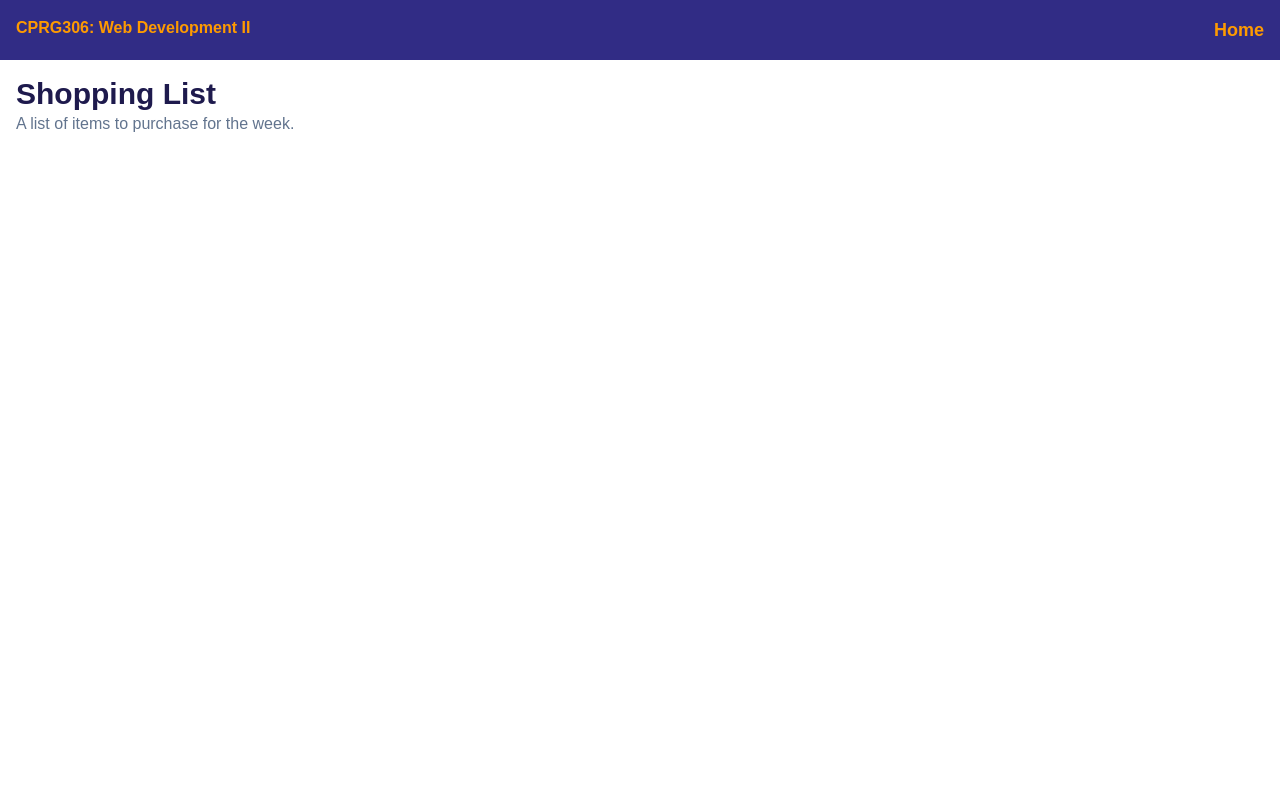
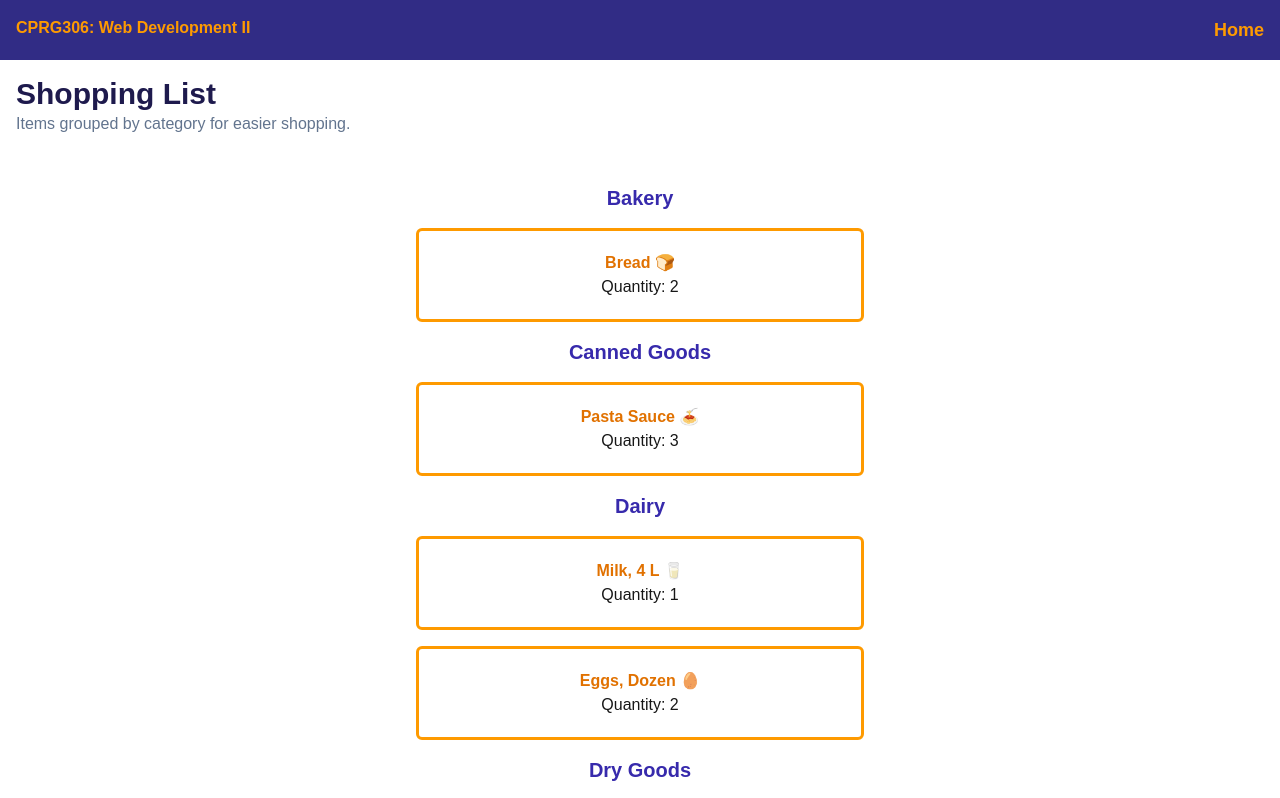
Before and after one commit to jenna-hackett/cprg306-assignments, a Next.js app: page /week-4 in a window 1280 px wide. Shown: the top 798 px of the page. Built offline with nearby package versions, Linux system fonts and the light colour scheme.

Commit message:
Week 4 completed. Sorting list and displaying by category.
deleted all signage/versioning from the tops of files.

```diff
--- a/app/components/LinkInformation.js
+++ b/app/components/LinkInformation.js
@@ -1,8 +1,3 @@
-/*
-Component: LinkInformation.js
-Author: Jenna Hackett
-Versions: Jan. 27, 2026
-*/
 
 export const linkInfo = [
     {
--- a/app/components/PageHeader.js
+++ b/app/components/PageHeader.js
@@ -1,8 +1,3 @@
-/*
-Component: PageHeader.js
-Author: Jenna Hackett
-Version: Jan. 27, 2026
-*/
 
 export default function PageHeader({ title, description }) {
   return (
--- a/app/components/PageLinks.js
+++ b/app/components/PageLinks.js
@@ -1,8 +1,3 @@
-/*
-Component: PageLinks.js
-Author: Jenna Hackett
-Version: Jan. 27, 2026
-*/
 
 import Link from "next/link";
 
--- a/app/components/SiteHeader.js
+++ b/app/components/SiteHeader.js
@@ -1,8 +1,3 @@
-/*
-Component: SiteHeader.js
-Author: Jenna Hackett
-Version: Jan. 27, 2026
-*/
 
 import { linkInfo } from "./LinkInformation";
 import PageLinks from "./PageLinks";
--- a/app/week-2/StudentInfo.js
+++ b/app/week-2/StudentInfo.js
@@ -1,8 +1,3 @@
-/*
-Component: StudentInfo.js
-Author: Jenna Hackett
-Version: Jan. 27, 2026
- */
 
 import PageLinks from "../components/PageLinks";
 import { linkInfo } from "../components/LinkInformation";
--- a/app/week-2/page.js
+++ b/app/week-2/page.js
@@ -1,8 +1,3 @@
-/*
-app/week-2/page.js
-Author: Jenna Hackett
-Versions: Jan. 27, 2026
- */
 
 import StudentInfo from "./StudentInfo";
 import SiteHeader from "../components/SiteHeader";
--- a/app/week-3/GroceryItem.js
+++ b/app/week-3/GroceryItem.js
@@ -1,8 +1,3 @@
-/*
-Component: Grocery Item.js
-Author: Jenna Hackett
-Versions: Jan. 27, 2026
- */
 
 export default function Item({name, quantity, category}) {
   return (
--- a/app/week-3/GroceryItemList.js
+++ b/app/week-3/GroceryItemList.js
@@ -1,7 +1,3 @@
-/*
-Author: Jenna Hackett
-Version: Jan. 23, 2026
- */
 
 import Item from "./GroceryItem";
 
--- a/app/week-3/page.js
+++ b/app/week-3/page.js
@@ -1,8 +1,3 @@
-/*
-.\week-3\page.js
-Author: Jenna Hackett
-Version: Jan. 27, 2026
- */
 
 import GroceryItemList from "./GroceryItemList";
 import SiteHeader from "../components/SiteHeader";
--- a/app/week-4/item-list.js
+++ b/app/week-4/item-list.js
@@ -1,10 +1,39 @@
-/*
-Component: item-list.js
-Author: Jenna Hackett
-Version: Jan. 29, 2026
-*/
+
+import items from './items.json';
+import Item from './item.js';
+
 
 export default function ItemList() {
-  const items = [
-  ];
+  // Sort the items by category
+  const sortedItems = [...items].sort((a, b) =>
+    a.category.localeCompare(b.category)
+  );
+
+  return (
+    <main className="p-4 text-center">
+
+      {sortedItems.map((item, index) => {
+        // Show category header if it's the first item OR if the category is different from the previous one
+        const isFirstOfCategory = index === 0 || item.category !== sortedItems[index - 1].category;
+
+        return (
+          <div key={item.id}>
+            {/* Render the category title when it's the first of its kind */}
+            {isFirstOfCategory && (
+              <h2 className="text-xl font-bold text-indigo-800 capitalize mt-4 mb-4">
+                {item.category}
+              </h2>
+            )}
+
+            {/* Render the Item component */}
+            <Item
+              name={item.name}
+              quantity={item.quantity}
+              category={item.category}
+            />
+          </div>
+        );
+      })}
+    </main>
+  );
 }
--- a/app/week-4/item.js
+++ b/app/week-4/item.js
@@ -1,15 +1,11 @@
-/*
-Component: item.js
-Author: Jenna Hackett
-Version: Jan. 29, 2026
-*/
 
 export default function Item({name, quantity, category}) {
   return (
-    <ul>
-      <li>{name}</li>
-      <li>Quantity: {quantity}</li>
-      <li>Category: {category}</li>
-    </ul>
+    <section>
+      <ul className = "border-amber-500 border-3 rounded-md max-w-md mx-auto p-5 mb-4">
+        <li className = "font-bold text-amber-600">{name}</li>
+        <li>Quantity: {quantity}</li>
+      </ul>
+    </section>
   );
 }
--- a/app/week-4/page.js
+++ b/app/week-4/page.js
@@ -1,11 +1,7 @@
-/*
-app/week-4/page.js
-Author: Jenna Hackett
-Version: Jan. 29, 2026
-*/
 
 import SiteHeader from "../components/SiteHeader";
 import PageHeader from "../components/PageHeader";
+import ItemList from "./item-list";
 
 export default function Page() {
   return (
@@ -14,9 +10,10 @@ export default function Page() {
         <SiteHeader />
         <PageHeader
           title="Shopping List"
-          description="A list of items to purchase for the week."
+          description="Items grouped by category for easier shopping."
         />
       </header>
+      <ItemList />
     </main>
   );
 }
```
